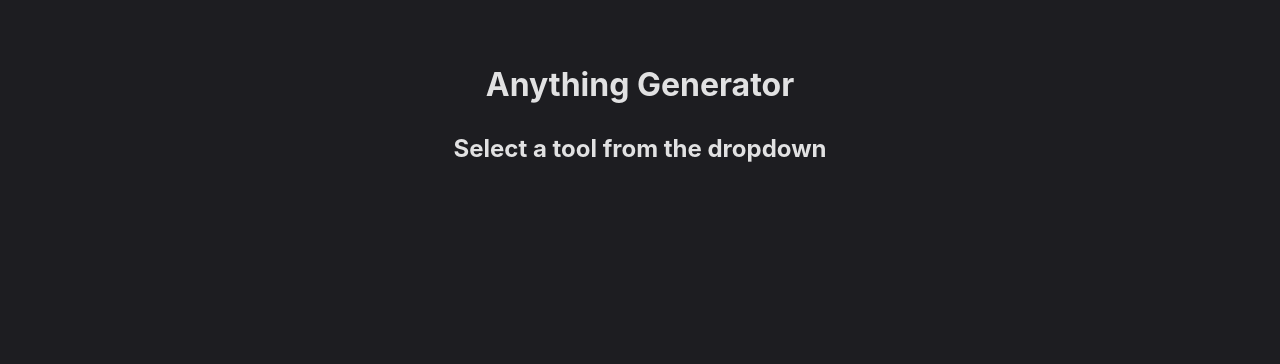
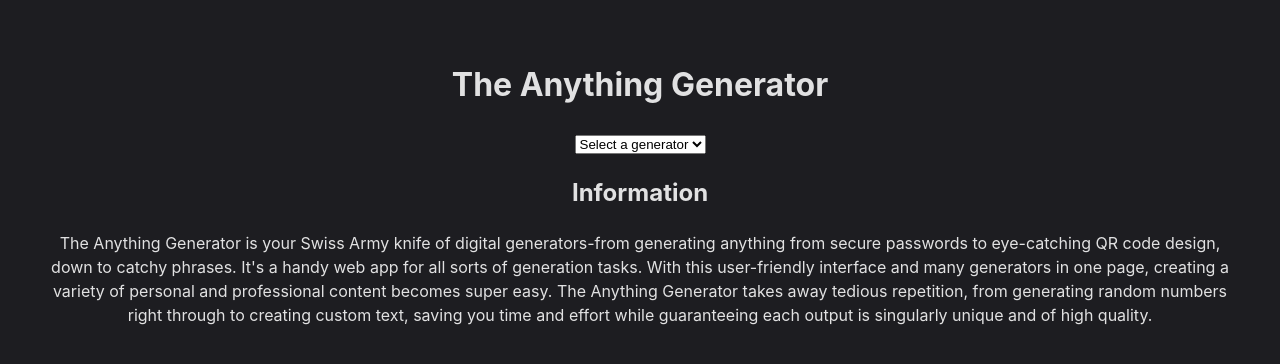
Before and after one commit to PegasusXing/anything-generator, a React (Vite) app: page / in a window 1280 px wide. Shown: the top 364 px of the page. Built offline with nearby package versions, Linux system fonts and the light colour scheme.

Commit message:
Password generator framework added

```diff
--- a/index.html
+++ b/index.html
@@ -4,7 +4,7 @@
     <meta charset="UTF-8" />
     <link rel="icon" type="image/svg+xml" href="/qr-code.svg" />
     <meta name="viewport" content="width=device-width, initial-scale=1.0" />
-    <title>QR Code Generator</title>
+    <title>The Anything Generator</title>
   </head>
   <body>
     <div id="root"></div>
--- a/src/App.tsx
+++ b/src/App.tsx
@@ -1,13 +1,32 @@
 import './App.css'
+import {useState} from "react";
 import QRCodeComponent from "./components/QRCodeComponent.tsx";
+import PasswordComponent from "./components/PasswordComponent.tsx";
+import InformationComponent from "./components/InformationComponent.tsx";
 
 function App() {
+    const [selectedGenerator, setSelectedGenerator] = useState('select'); // Default to QR code generator
+
+    const handleGeneratorChange = (event) => {
+        setSelectedGenerator(event.target.value);
+    };
+
   return (
       <>
-          <h1 className={"website-title"}> Anything Generator </h1>
-          <h2 className={"website-title-description"}> Select a tool from the dropdown </h2>
+          <h1 className={"website-title"}>The Anything Generator</h1>
+          {/* Dropdown for selecting the generator */}
+          <select className={"generator-selector"} onChange={handleGeneratorChange} value={selectedGenerator}>
+              <option value="select">Select a generator</option> // Default selection
+              <option value="qrcode">QR Code</option>
+              <option value="password">Password</option>
+          </select>
 
-          {/*<QRCodeComponent/>*/}
+          {/* Conditionally render the selected generator */}
+          <div className="generator-container">
+              {selectedGenerator === 'select'   && <InformationComponent />}
+              {selectedGenerator === 'qrcode'   && <QRCodeComponent />}
+              {selectedGenerator === 'password' && <PasswordComponent />}
+          </div>
       </>
   )
 }
--- /dev/null
+++ b/src/components/InformationComponent.tsx
@@ -0,0 +1,16 @@
+function InformationComponent() {
+    return(
+        <div>
+            <h2>Information</h2>
+            <p> The Anything Generator is your Swiss Army knife of digital generators-from generating anything from secure
+                passwords to eye-catching QR code design, down to catchy phrases.
+                It's a handy web app for all sorts of generation tasks. With this user-friendly interface and many generators in one page,
+                creating a variety of personal and professional content becomes super easy. The Anything Generator takes away tedious repetition,
+                from generating random numbers right through to creating custom text,
+                saving you time and effort while guaranteeing each output is singularly unique and of high quality.
+            </p>
+        </div>
+    )
+}
+
+export default InformationComponent;
--- /dev/null
+++ b/src/components/PasswordComponent.tsx
@@ -0,0 +1,12 @@
+function PasswordComponent() {
+
+    return (
+        <div>
+            <div className={"password-container"}>
+                <h2 className={"password-container_title"}>Password Generator</h2>
+            </div>
+        </div>
+    )
+}
+
+export default PasswordComponent;
--- a/src/components/QRCodeComponent.tsx
+++ b/src/components/QRCodeComponent.tsx
@@ -1,3 +1,5 @@
+// Generated By PegasusXing
+
 import * as React from 'react';
 import { QRCodeCanvas } from 'qrcode.react';
 
@@ -36,7 +38,7 @@ function QRCodeComponent() {
 
     return (
         <div className={"qr-container"}>
-            <h1 className={"qr-container_title"}> QR Code Generator </h1>
+            <h2 className={"qr-container_title"}> QR Code Generator </h2>
             <form className={"qr-container_form"} onSubmit={downloadQRCode}>
                 <input
                     type={"text"}
```
